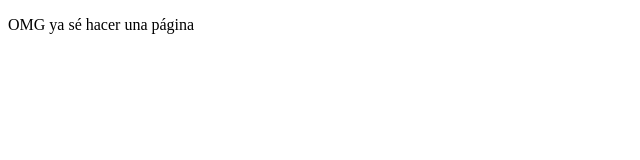
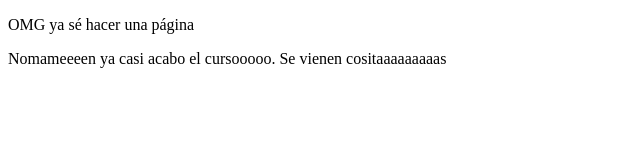
Before and after one commit to KsaZorras33/ProyectoDemoCursoPrework, a plain HTML site: page index.html in a window 1280 px wide. Shown: the whole page, without its empty margins (0-640 px from the left). Drawn offline with Linux system fonts and the light colour scheme.

Commit message:
Cambios Ya casi acabo el curso :)

```diff
--- a/index.html
+++ b/index.html
@@ -10,5 +10,8 @@
     <p>
         OMG ya sé hacer una página
     </p>
+    <p>
+        Nomameeeen ya casi acabo el cursooooo. Se vienen cositaaaaaaaaas
+    </p>
 </body>
 </html>
```
